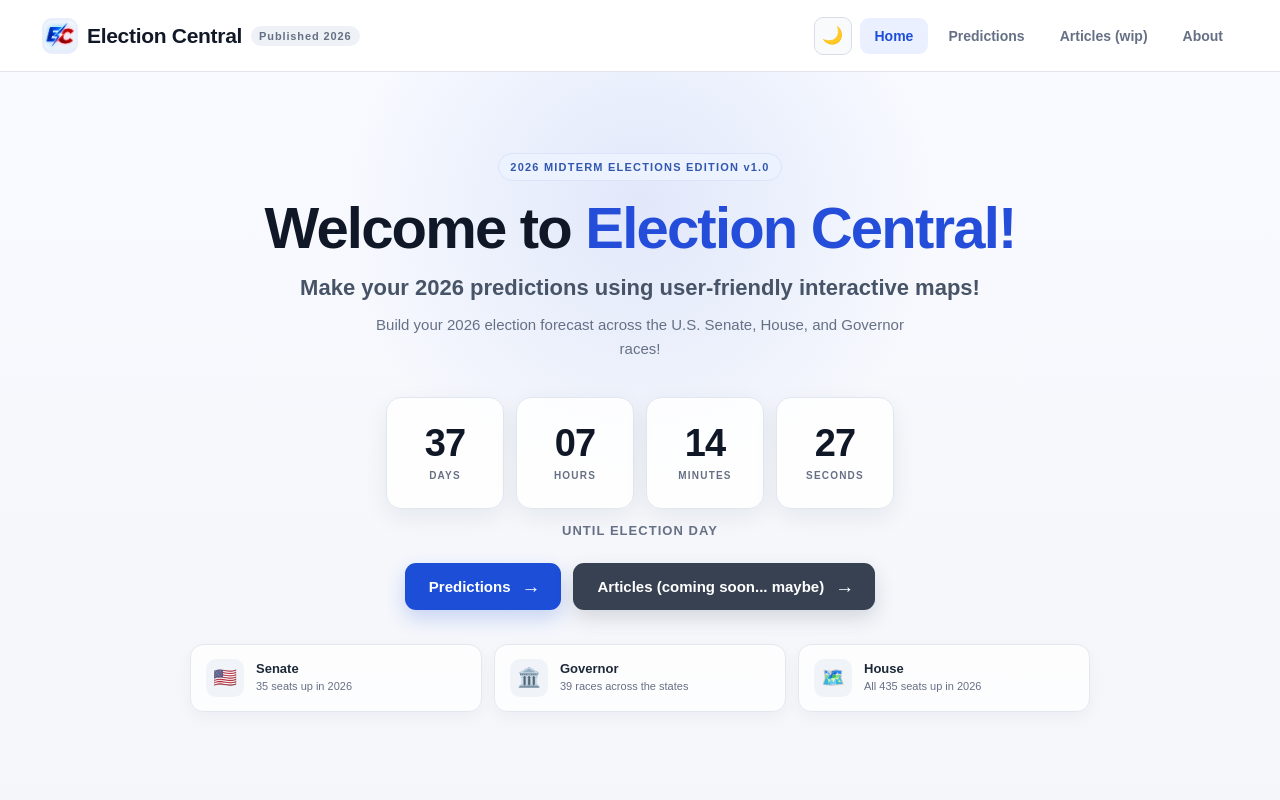
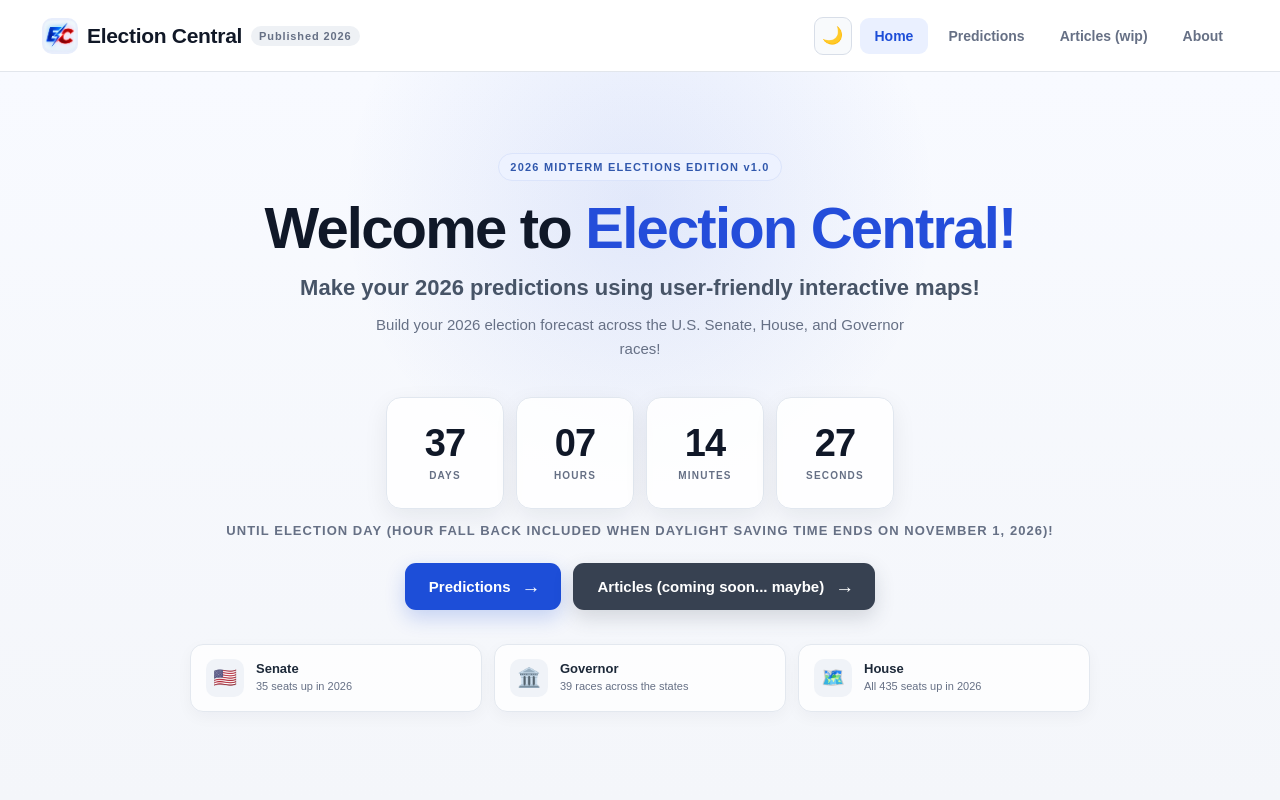
Before and after one commit to cjac842/ElectionCentral, a React (Vite) app: page / in a window 1280 px wide. Shown: the top 800 px of the page. Built offline with nearby package versions, Linux system fonts and the light colour scheme.

Commit message:
Added clarification for daylight savings time ending on Nov. 1, 2026

```diff
--- a/src/App.tsx
+++ b/src/App.tsx
@@ -2279,7 +2279,7 @@ function App() {
             </div>
 
             <p>
-              Until Election Day
+              Until Election Day (hour fall back included when Daylight Saving Time ends on November 1, 2026)!
             </p>
 
             <div className="hero-action-buttons">
```
